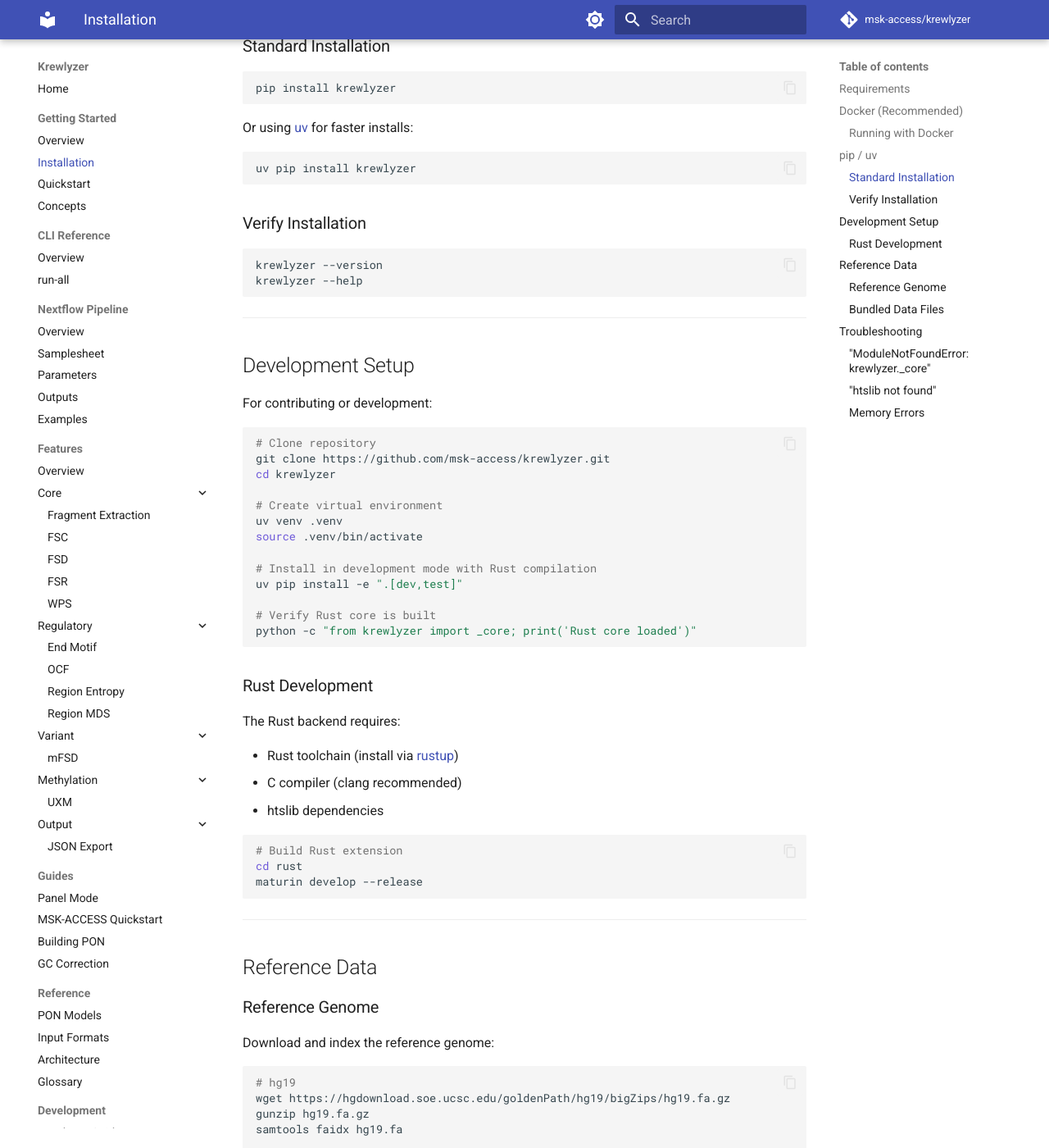
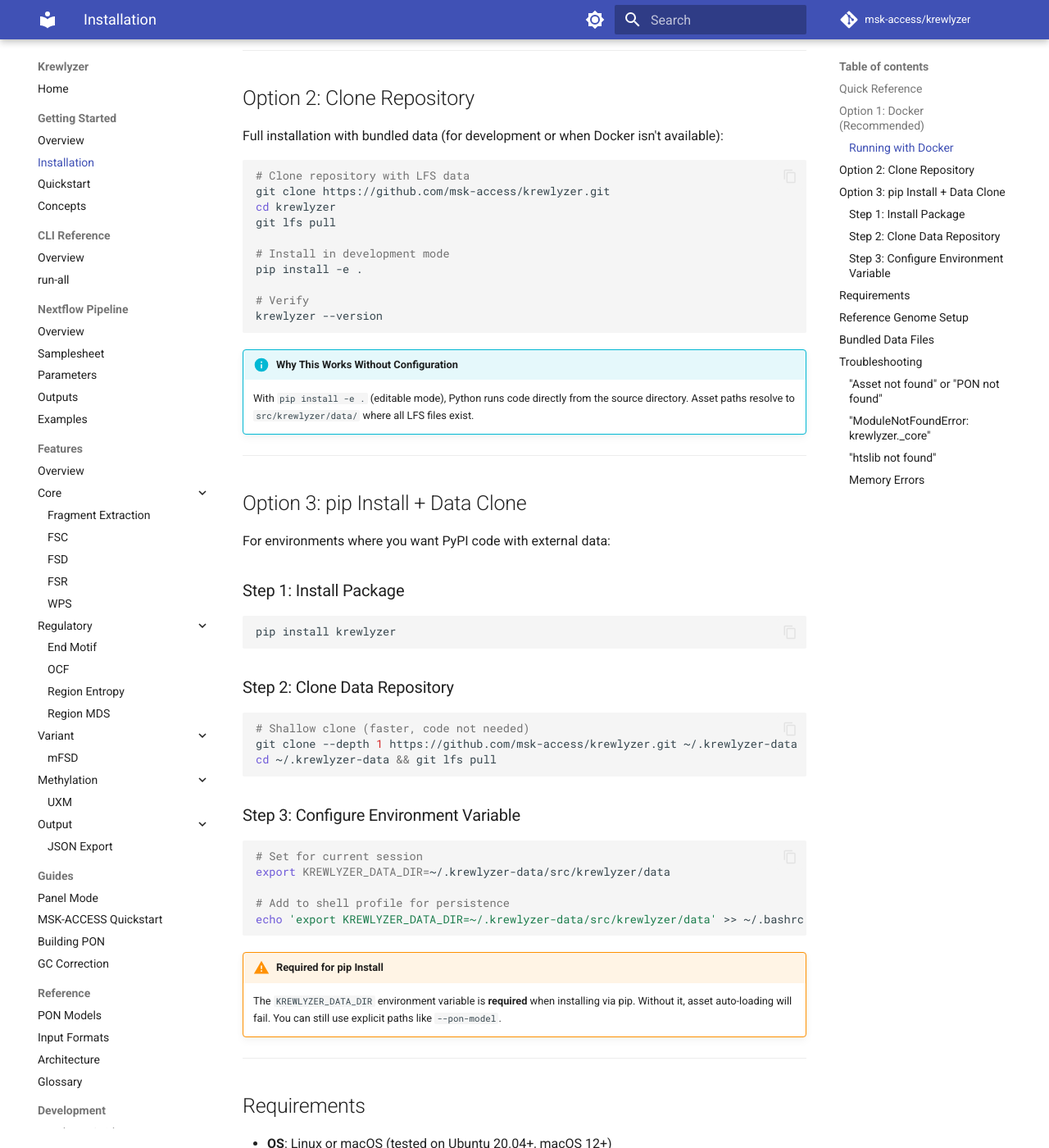
Before and after one commit to msk-access/krewlyzer, an MkDocs documentation site: the page built from docs/getting-started/installation.md, in a window 1280 px wide and 1400 px high, scrolled down 910 px. Shown: the whole window at 82% size. Built offline with MkDocs 1.6.1 and Material for MkDocs 9.7.7, drawn with Linux system fonts in a browser that asks for light colours; comment, search, counter and statistics services are not loaded; some of the changed text lies outside the part shown.

Commit message:
Docs updates

````diff
--- a/docs/getting-started/installation.md
+++ b/docs/getting-started/installation.md
@@ -1,17 +1,18 @@
 # Installation
 
-## Requirements
+## Quick Reference
 
-- **OS**: Linux or macOS (tested on Ubuntu 20.04+, macOS 12+)
-- **Python**: 3.10+
-- **RAM**: ≥16GB recommended for large BAM files
-- **Reference**: Indexed FASTA file (hg19 or hg38)
+| Method | Best For | Includes Data |
+|--------|----------|---------------|
+| **Docker** | Production & HPC | ✅ All bundled |
+| **Clone + Install** | Development | ✅ Via Git LFS |
+| **pip + Data Clone** | Custom environments | ⚠️ Requires env var |
 
 ---
 
-## Docker (Recommended)
+## Option 1: Docker (Recommended)
 
-The easiest way to run Krewlyzer with all dependencies:
+The easiest way to run Krewlyzer with all dependencies and data:
 
 ```bash
 docker pull ghcr.io/msk-access/krewlyzer:latest
@@ -23,94 +24,104 @@
 docker run --rm -v $PWD:/data ghcr.io/msk-access/krewlyzer:latest \
     run-all -i /data/sample.bam \
     --reference /data/hg19.fa \
-    --output /data/results/
+    --output /data/results/ \
+    --assay xs2
 ```
 
-!!! tip "Volume Mounting"
-    Use `-v $PWD:/data` to mount your current directory. All paths in the command should then use `/data/` prefix.
+!!! tip "Volume Mounting (Standalone Docker)"
+    Use `-v $PWD:/data` to mount your current directory. All paths in the command should use the `/data/` prefix. **For Nextflow pipelines**, volume mounting is automatic—just use host paths in your samplesheet.
 
 ---
 
-## pip / uv
+## Option 2: Clone Repository
 
-### Standard Installation
+Full installation with bundled data (for development or when Docker isn't available):
+
+```bash
+# Clone repository with LFS data
+git clone https://github.com/msk-access/krewlyzer.git
+cd krewlyzer
+git lfs pull
+
+# Install in development mode
+pip install -e .
+
+# Verify
+krewlyzer --version
+```
+
+!!! info "Why This Works Without Configuration"
+    With `pip install -e .` (editable mode), Python runs code directly from the source directory.
+    Asset paths resolve to `src/krewlyzer/data/` where all LFS files exist.
+
+---
+
+## Option 3: pip Install + Data Clone
+
+For environments where you want PyPI code with external data:
+
+### Step 1: Install Package
 
 ```bash
 pip install krewlyzer
 ```
 
-Or using [uv](https://github.com/astral-sh/uv) for faster installs:
+### Step 2: Clone Data Repository
 
 ```bash
-uv pip install krewlyzer
+# Shallow clone (faster, code not needed)
+git clone --depth 1 https://github.com/msk-access/krewlyzer.git ~/.krewlyzer-data
+cd ~/.krewlyzer-data && git lfs pull
 ```
 
-### Verify Installation
+### Step 3: Configure Environment Variable
 
 ```bash
-krewlyzer --version
-krewlyzer --help
+# Set for current session
+export KREWLYZER_DATA_DIR=~/.krewlyzer-data/src/krewlyzer/data
+
+# Add to shell profile for persistence
+echo 'export KREWLYZER_DATA_DIR=~/.krewlyzer-data/src/krewlyzer/data' >> ~/.bashrc
 ```
+
+!!! warning "Required for pip Install"
+    The `KREWLYZER_DATA_DIR` environment variable is **required** when installing via pip.
+    Without it, asset auto-loading will fail. You can still use explicit paths like `--pon-model`.
 
 ---
 
-## Development Setup
+## Requirements
 
-For contributing or development:
-
-```bash
-# Clone repository
-git clone https://github.com/msk-access/krewlyzer.git
-cd krewlyzer
-
-# Create virtual environment
-uv venv .venv
-source .venv/bin/activate
-
-# Install in development mode with Rust compilation
-uv pip install -e ".[dev,test]"
-
-# Verify Rust core is built
-python -c "from krewlyzer import _core; print('Rust core loaded')"
-```
-
-### Rust Development
-
-The Rust backend requires:
-
-- Rust toolchain (install via [rustup](https://rustup.rs/))
-- C compiler (clang recommended)
-- htslib dependencies
-
-```bash
-# Build Rust extension
-cd rust
-maturin develop --release
-```
+- **OS**: Linux or macOS (tested on Ubuntu 20.04+, macOS 12+)
+- **Python**: 3.10+
+- **RAM**: ≥16GB recommended for large BAM files
+- **Reference**: Indexed FASTA file (hg19 or hg38)
 
 ---
 
-## Reference Data
-
-### Reference Genome
+## Reference Genome Setup
 
 Download and index the reference genome:
 
-```bash
-# hg19
-wget https://hgdownload.soe.ucsc.edu/goldenPath/hg19/bigZips/hg19.fa.gz
-gunzip hg19.fa.gz
-samtools faidx hg19.fa
+=== "hg19 (GRCh37)"
+    ```bash
+    wget https://hgdownload.soe.ucsc.edu/goldenPath/hg19/bigZips/hg19.fa.gz
+    gunzip hg19.fa.gz
+    samtools faidx hg19.fa
+    ```
 
-# hg38
-wget https://hgdownload.soe.ucsc.edu/goldenPath/hg38/bigZips/hg38.fa.gz
-gunzip hg38.fa.gz
-samtools faidx hg38.fa
-```
+=== "hg38 (GRCh38)"
+    ```bash
+    wget https://hgdownload.soe.ucsc.edu/goldenPath/hg38/bigZips/hg38.fa.gz
+    gunzip hg38.fa.gz
+    samtools faidx hg38.fa
+    ```
 
-### Bundled Data Files
+---
 
-Krewlyzer includes default annotation files in `src/krewlyzer/data/`:
+## Bundled Data Files
+
+Krewlyzer includes annotation files in `src/krewlyzer/data/`:
 
 | Directory | Contents |
 |-----------|----------|
@@ -120,10 +131,22 @@
 | `OpenChromatinRegion/` | Tissue-specific OCR for OCF |
 | `MethMark/` | Methylation markers for UXM |
 | `pon/` | Panel of Normals models |
+| `TFBS/` | GTRD meta-clusters for region entropy |
+| `ATAC/` | TCGA ATAC peaks for region entropy |
 
 ---
 
 ## Troubleshooting
+
+### "Asset not found" or "PON not found"
+
+If you installed via `pip install krewlyzer`, you need to set up the data directory:
+
+```bash
+git clone --depth 1 https://github.com/msk-access/krewlyzer.git ~/.krewlyzer-data
+cd ~/.krewlyzer-data && git lfs pull
+export KREWLYZER_DATA_DIR=~/.krewlyzer-data/src/krewlyzer/data
+```
 
 ### "ModuleNotFoundError: krewlyzer._core"
 
@@ -131,7 +154,7 @@
 
 - Python 3.10+
 - C compiler (`gcc` or `clang`)
-- Rust toolchain
+- Rust toolchain (install via [rustup](https://rustup.rs/))
 
 Reinstall with verbose output:
 
@@ -143,13 +166,15 @@
 
 Install htslib development files:
 
-```bash
-# Ubuntu/Debian
-sudo apt-get install libhts-dev
+=== "Ubuntu/Debian"
+    ```bash
+    sudo apt-get install libhts-dev
+    ```
 
-# macOS
-brew install htslib
-```
+=== "macOS"
+    ```bash
+    brew install htslib
+    ```
 
 ### Memory Errors
 
````
Also changed, not shown: README.md (+13 -3 lines), docs/development/contributing.md (+1 -31 lines), docs/development/testing-guide.md (+2 -1 lines), docs/getting-started/quickstart.md (+18 -6 lines), pyproject.toml (+5 -3 lines), 2 other files.
